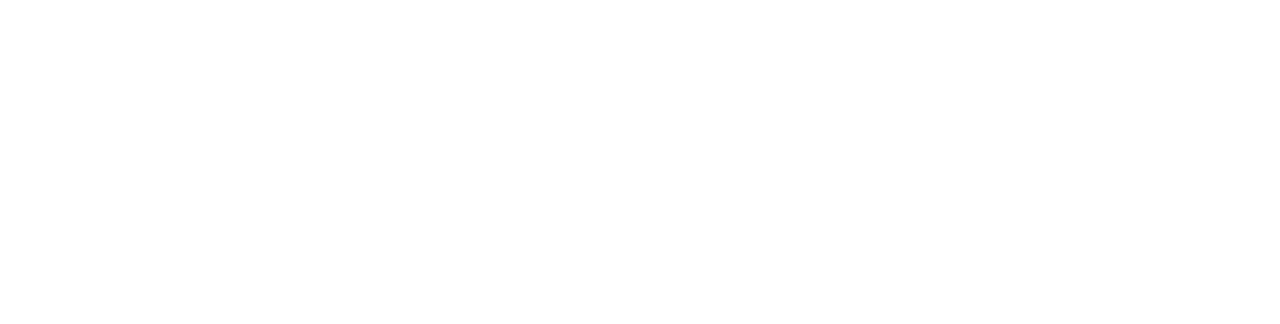
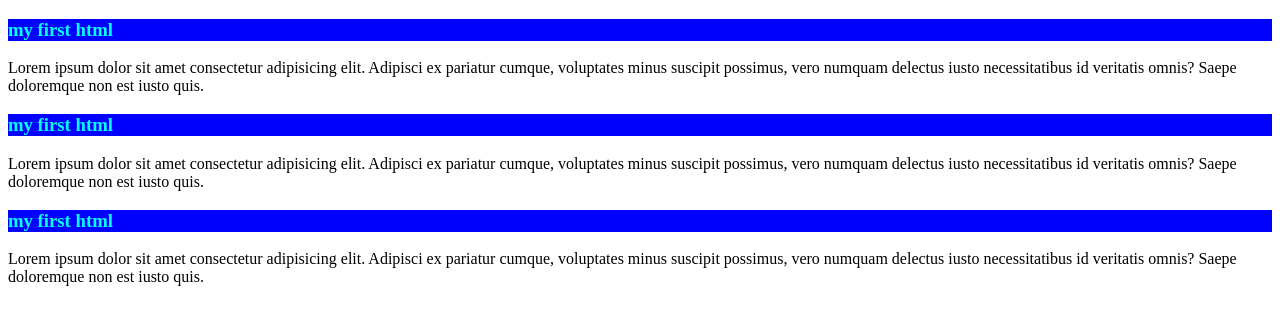
Before and after one commit to Topan-Roy/My-first-github-repo, a plain HTML site: page index.html in a window 1280 px wide. Drawn offline with Linux system fonts and the light colour scheme.

Commit message:
my first bloge

```diff
--- a/index.html
+++ b/index.html
@@ -4,8 +4,19 @@
     <meta charset="UTF-8">
     <meta name="viewport" content="width=device-width, initial-scale=1.0">
     <title>my first ever github repo</title>
+    <link rel="stylesheet" href="style.css">
 </head>
 <body>
+    <div class="bloge">
+        <h3>my first html</h3>
+        <p>Lorem ipsum dolor sit amet consectetur adipisicing elit. Adipisci ex pariatur cumque, voluptates minus suscipit possimus, vero numquam delectus iusto necessitatibus id veritatis omnis? Saepe doloremque non est iusto quis.</p>
+    </div>
+    <div class="bloge"><h3>my first html</h3>
+        <p>Lorem ipsum dolor sit amet consectetur adipisicing elit. Adipisci ex pariatur cumque, voluptates minus suscipit possimus, vero numquam delectus iusto necessitatibus id veritatis omnis? Saepe doloremque non est iusto quis.</p>
+    </div>
+    <div class="bloge"><h3>my first html</h3>
+        <p>Lorem ipsum dolor sit amet consectetur adipisicing elit. Adipisci ex pariatur cumque, voluptates minus suscipit possimus, vero numquam delectus iusto necessitatibus id veritatis omnis? Saepe doloremque non est iusto quis.</p>
+    </div>
 
 </body>
 </html>
--- /dev/null
+++ b/style.css
@@ -0,0 +1,9 @@
+h3{
+    color: aqua;
+    background-color: blue;
+    .bloge{
+        background-color: burlywood;
+        padding: 10px;
+        margin: 10px;
+    }
+}
```
